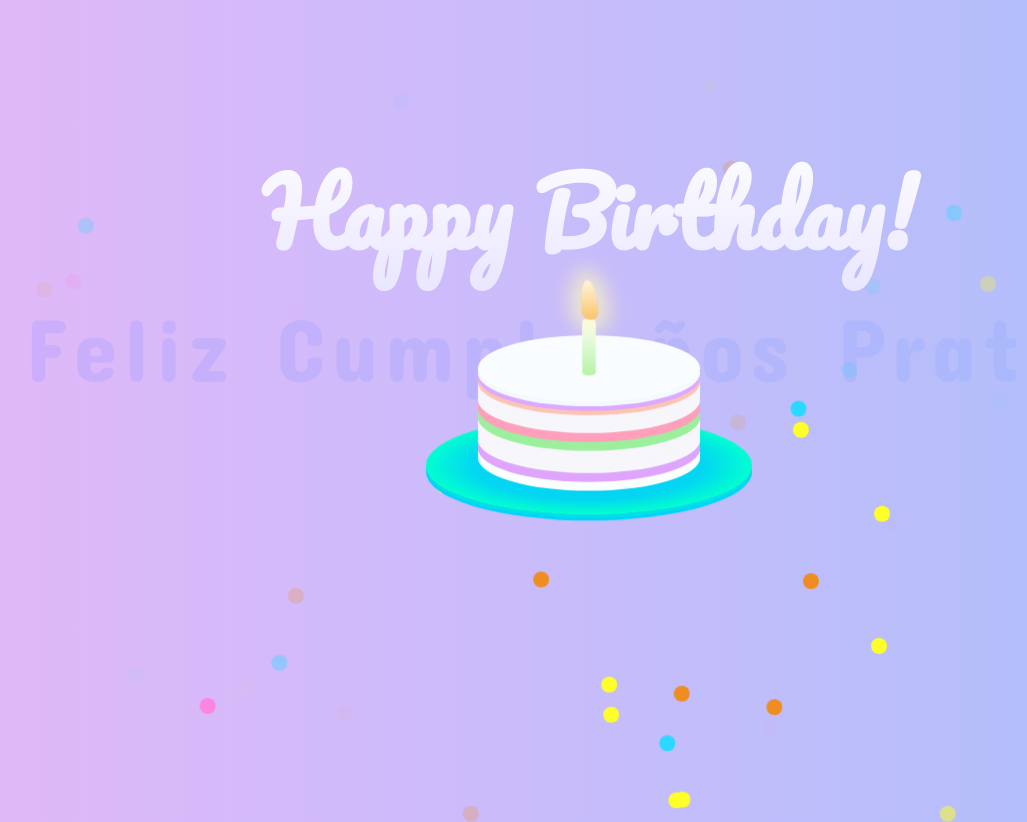
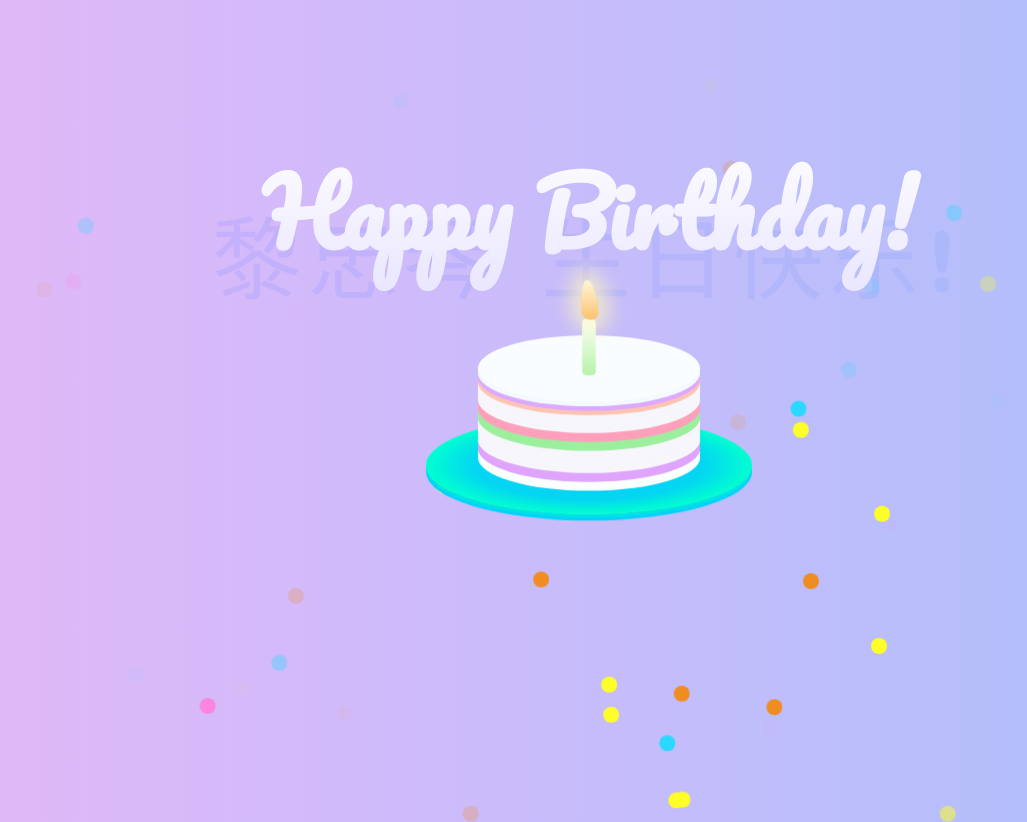
Before and after one commit to Awashcloth/HappyBirthdaytoLZQ, a plain HTML site: page happybirthday.html in a window 1280 px wide. Shown: the whole page, without its empty margins (51-1078 px from the left). Drawn offline with Linux system fonts and the light colour scheme.

Commit message:
更新 happybirthday.html

```diff
--- a/happybirthday.html
+++ b/happybirthday.html
@@ -181,7 +181,7 @@ to {      box-shadow: -110px -104.6666666667px #00ff51, -3px 36.3333333333px #5e
 <div class="after"></div>
 </div>
 <h2>Happy Birthday!<br/></h2>
-<h1><br/>Feliz Cumpleaños Pratik!</h1>
+<h1>黎忠琴 生日快乐!</h1>
 <span></span>
 <div class="candle">
 <div id="flame" class="lit"></div>
```
